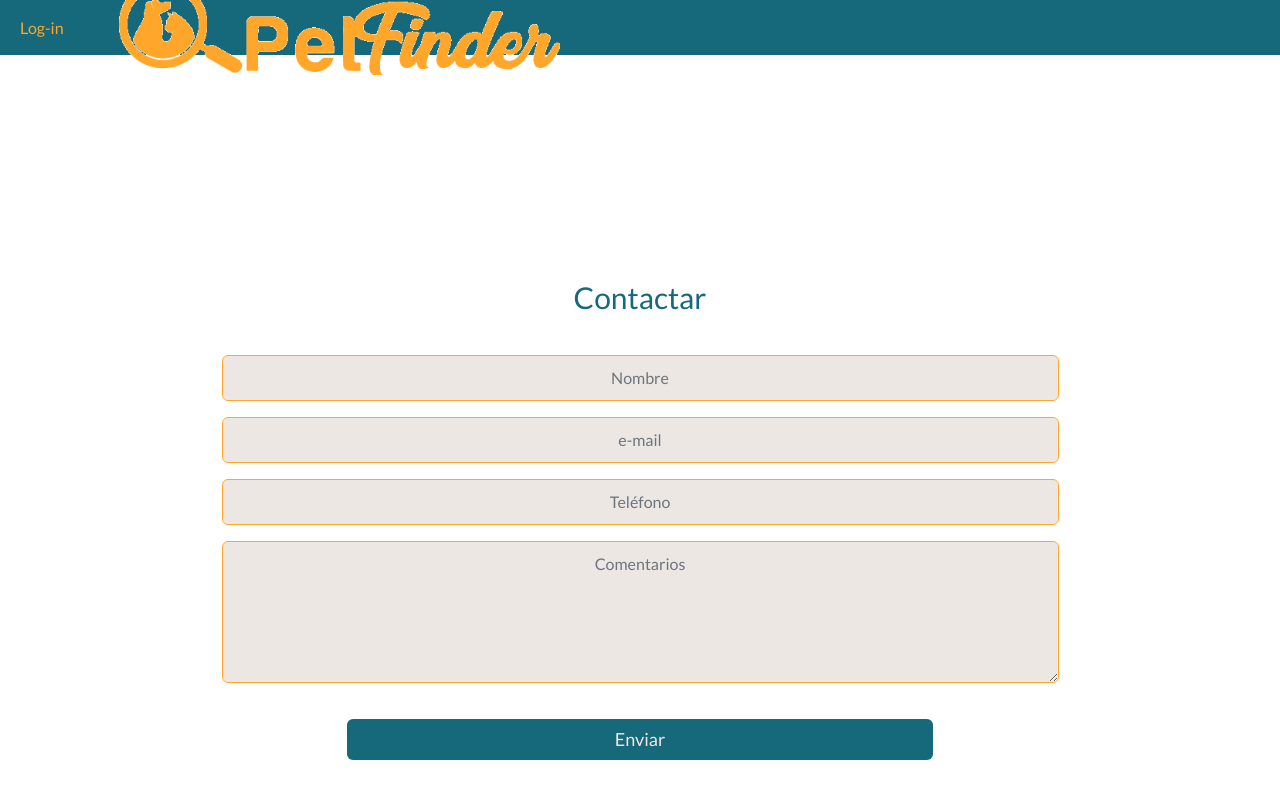
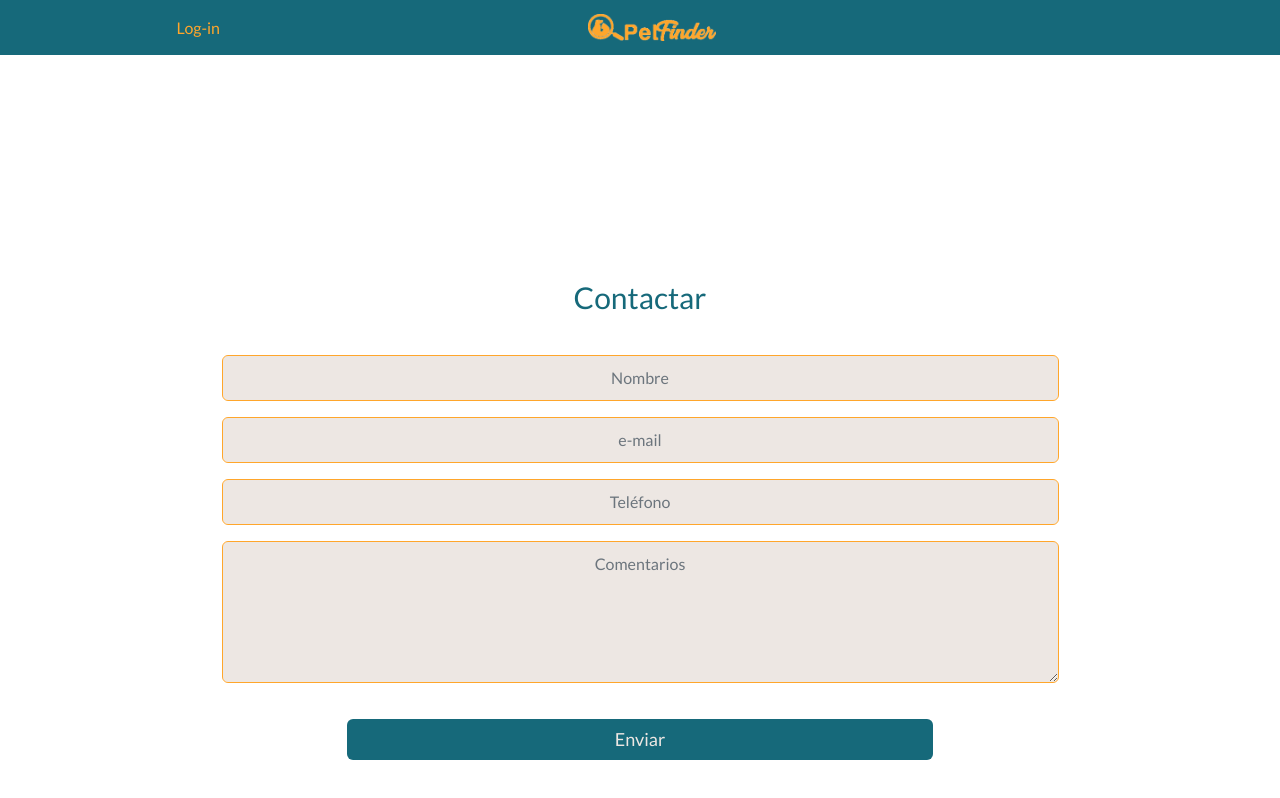
Before and after one commit to AlarconCode/PetFinder, an Angular app: page /contacto in a window 1280 px wide. Shown: the top 798 px of the page. Built offline with nearby package versions, Linux system fonts and the light colour scheme.

Commit message:
cambio del flex

```diff
--- a/src/app/component/header/header.component.css
+++ b/src/app/component/header/header.component.css
@@ -12,7 +12,7 @@ div.menu {
     height: 55px;
     background-color: var(--turquoise); */
     display: flex;
-    justify-content:flex-start;
+    justify-content:space-around;
     align-items: center;
     height: 55px;
     background-color: var(--turquoise);
@@ -21,14 +21,14 @@ div.menu {
 }
 
 .logo-yellow{
-    width:35%;
+ height: 50%;
     align-self: center;
 }
 
-.form-check {
+/* .form-check {
     position: absolute;
     left: 85%;
-}
+} */
 
 .form-check-input:checked[type=checkbox] {
     background-color: var(--yellow);
--- a/src/app/component/header/header.component.html
+++ b/src/app/component/header/header.component.html
@@ -5,8 +5,8 @@
     <a (click)="goToLogin()">Log-in</a>
     </div>
     <img *ngIf="router.url != '/login'" class="logo-yellow" src="../../../assets/img/Logo-PetFinder-naranja-1700x370.png" alt="Logotipo PetFinder Amarillo" (click)="goToWelcome()">
-    <div class="form-check form-switch" *ngIf="router.url === '/home' || router.url === '/mi-perfil'">
-      <input class="form-check-input iconToggle" type="checkbox" role="switch" id="flexSwitchCheckDefault" (click)="goToFilter()">
+    <div class="form-check form-switch" >
+      <input class="form-check-input iconToggle" type="checkbox" role="switch" id="flexSwitchCheckDefault" (click)="goToFilter()" *ngIf="router.url === '/home' || router.url === '/mi-perfil'">
     </div>
   </div>
 
```
